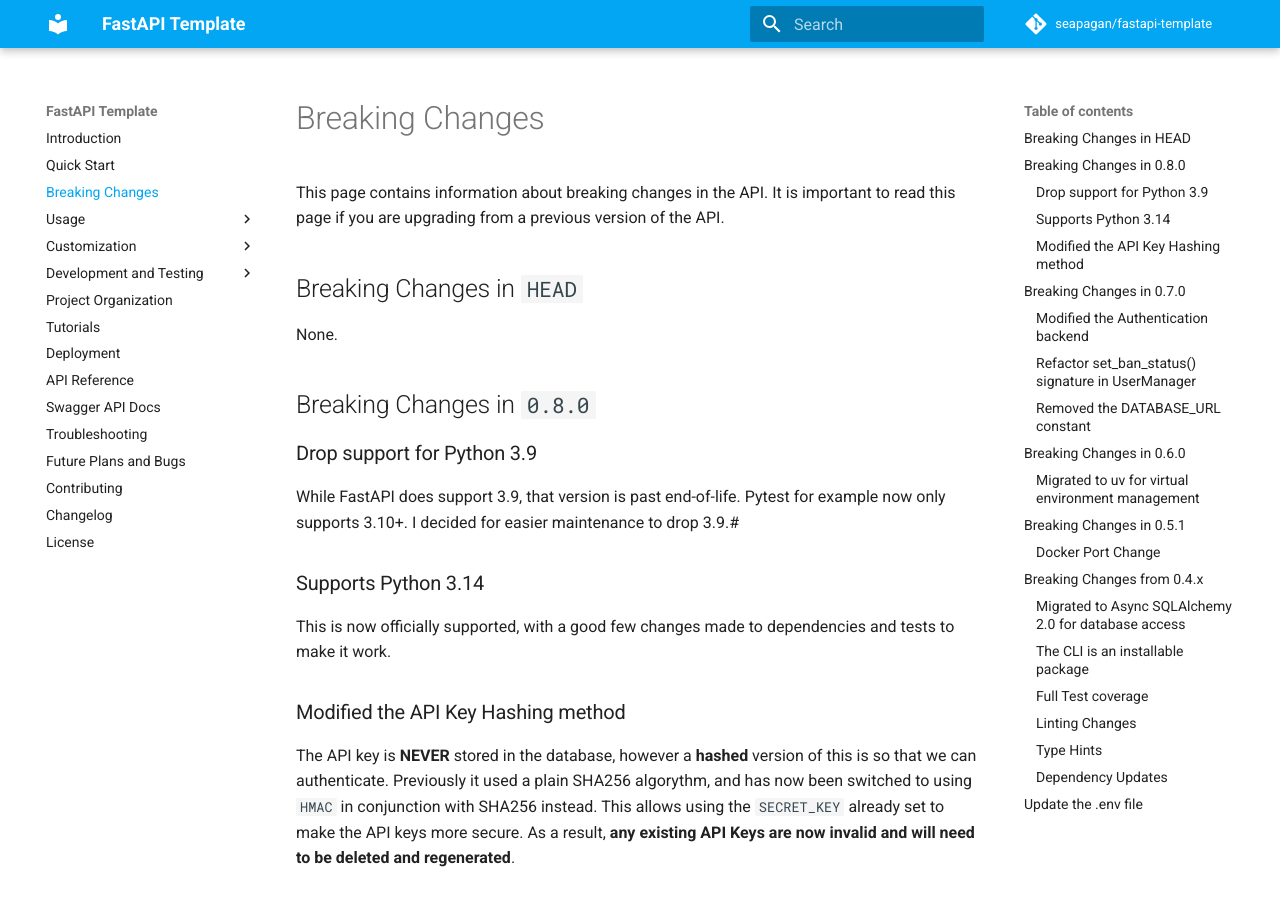
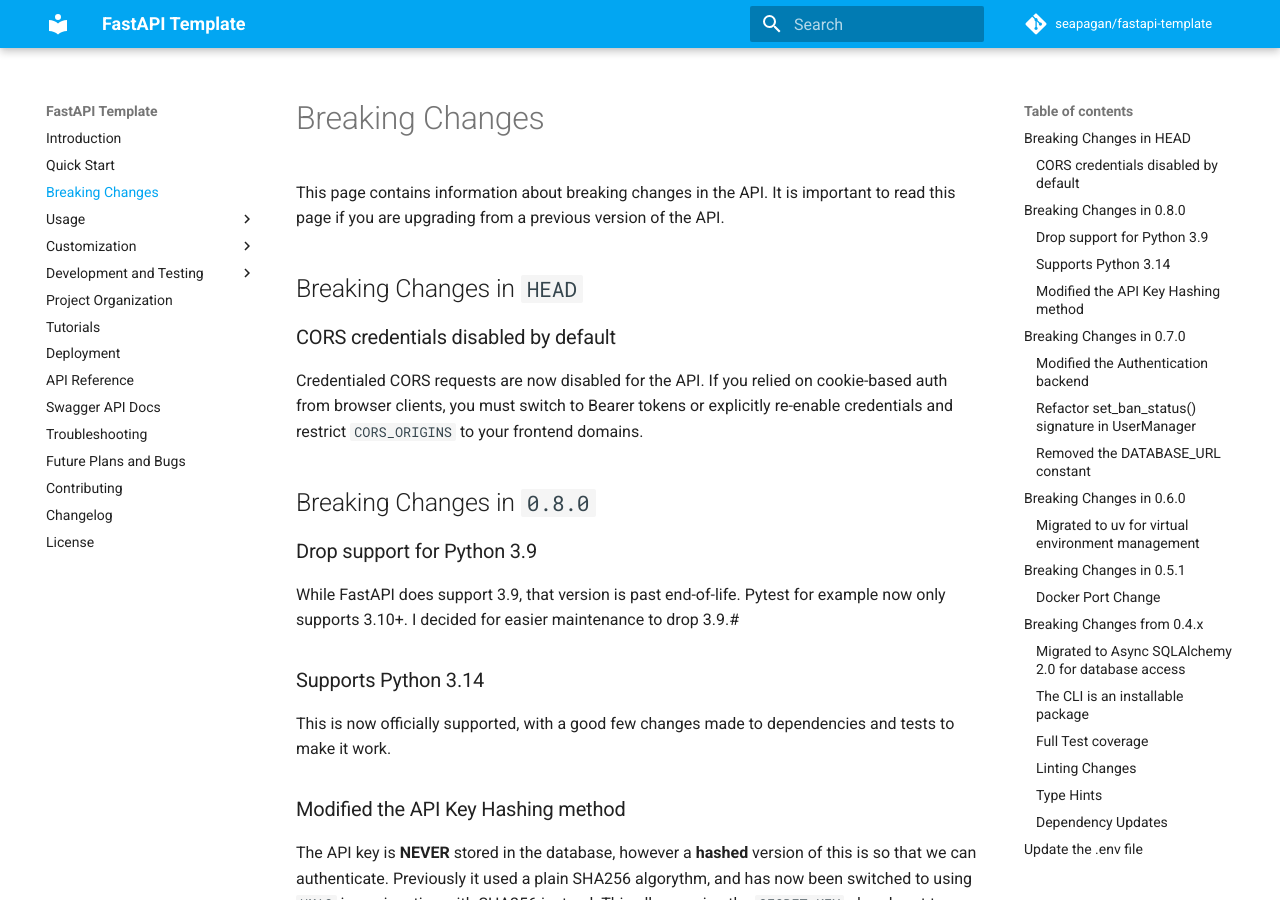
Before and after one commit to seapagan/fastapi-template, an MkDocs documentation site: the page built from docs/important.md, in a window 1280 px wide and 900 px high. Built offline with MkDocs 1.6.1 and Material for MkDocs 9.7.7, drawn with Linux system fonts in a browser that asks for light colours; comment, search, counter and statistics services are not loaded.

Commit message:
docs: note cors credential change in breaking changes

```diff
--- a/docs/important.md
+++ b/docs/important.md
@@ -6,7 +6,12 @@
 
 ## Breaking Changes in `HEAD`
 
-None.
+### CORS credentials disabled by default
+
+Credentialed CORS requests are now disabled for the API. If you relied on
+cookie-based auth from browser clients, you must switch to Bearer tokens or
+explicitly re-enable credentials and restrict `CORS_ORIGINS` to your frontend
+domains.
 
 ## Breaking Changes in `0.8.0`
 
```
